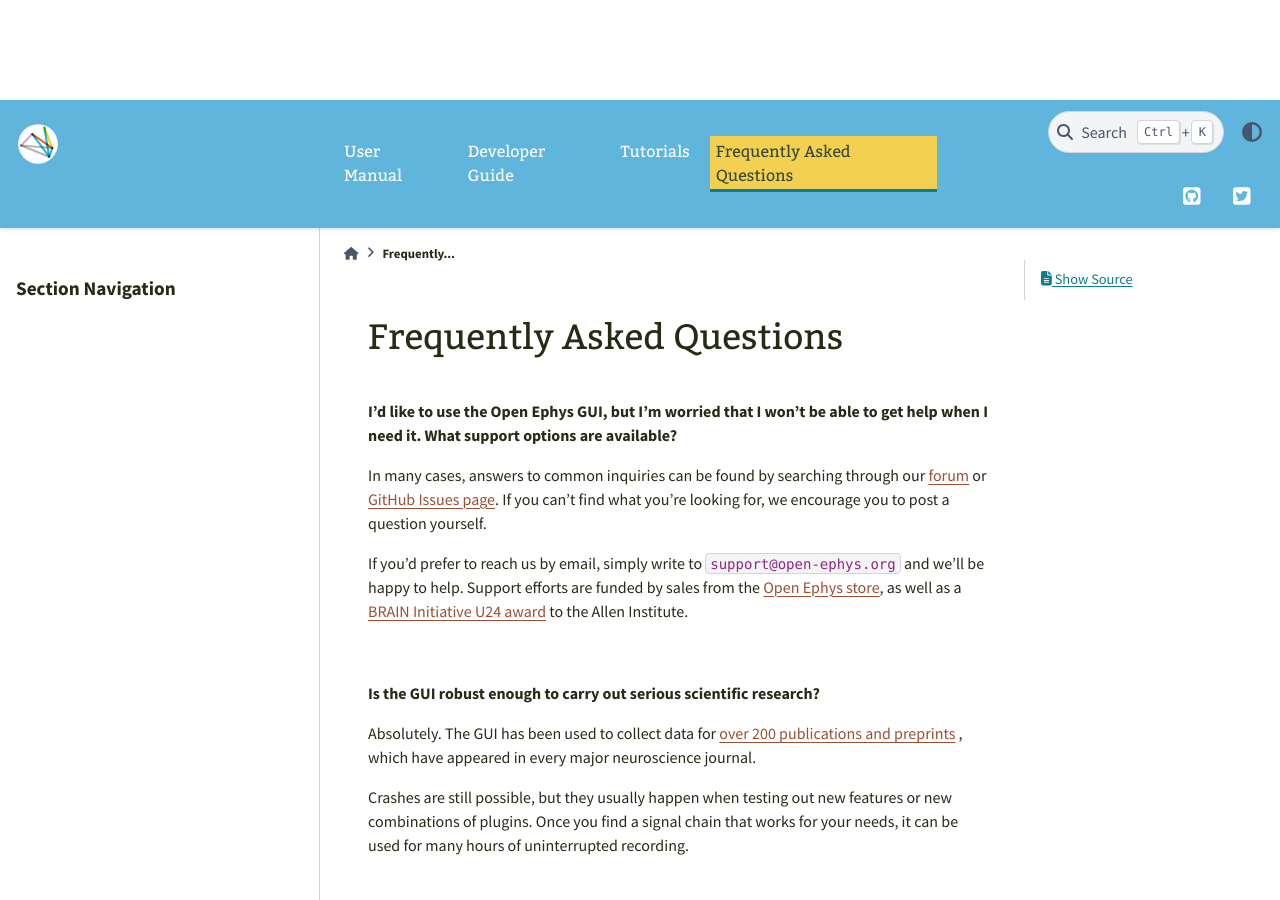
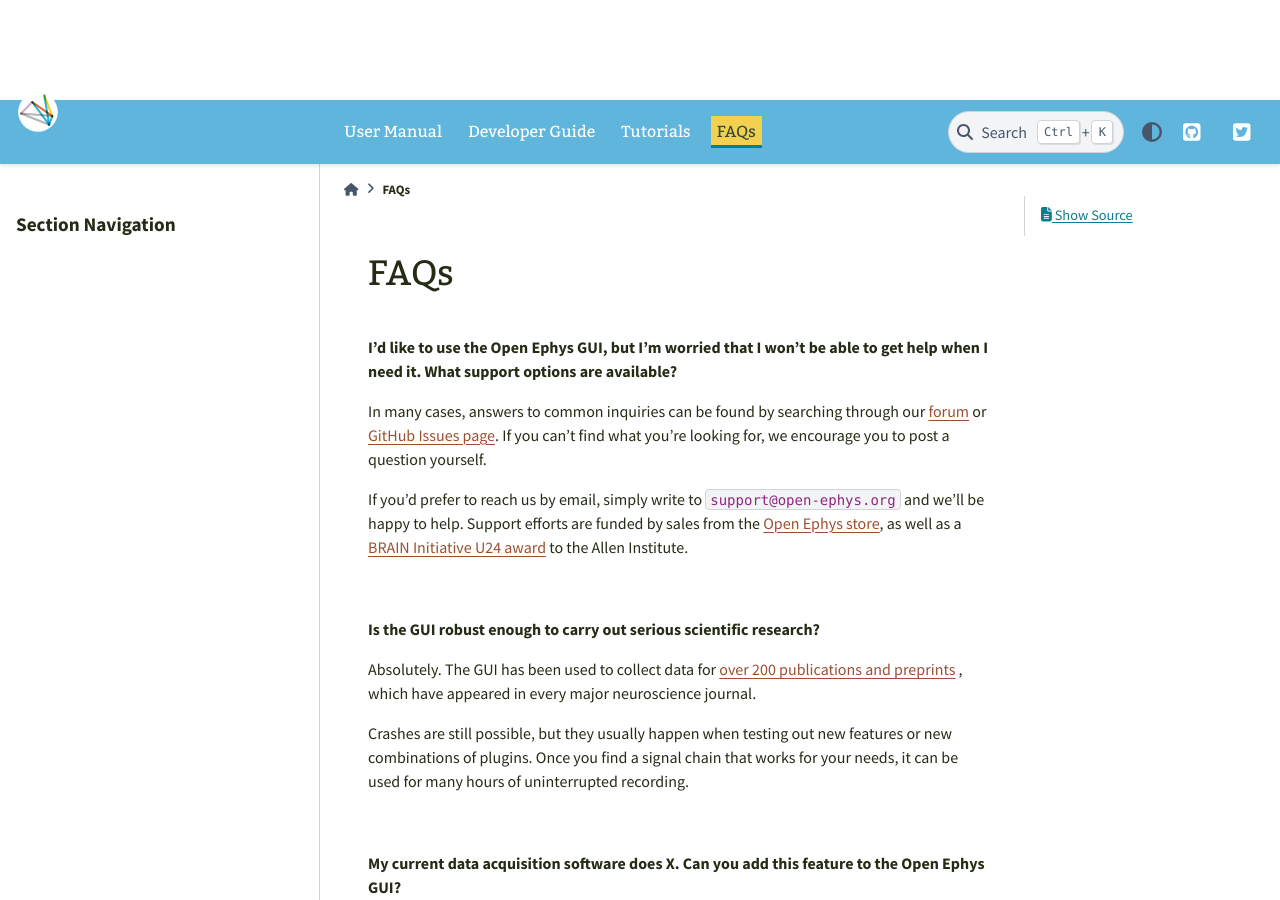
Before and after one commit to open-ephys/gui-docs, a Sphinx documentation site: the page built from source/FAQ/index.rst, in a window 1280 px wide and 900 px high. Built offline with Sphinx 7.4.7 and the PyData theme 0.15.4, drawn with Linux system fonts in a browser that asks for light colours.

Commit message:
Change page title

```diff
--- a/source/FAQ/index.rst
+++ b/source/FAQ/index.rst
@@ -2,7 +2,7 @@
 .. role:: raw-html-m2r(raw)
    :format: html
 
-Frequently Asked Questions
+FAQs
 ============================
 
 
```
